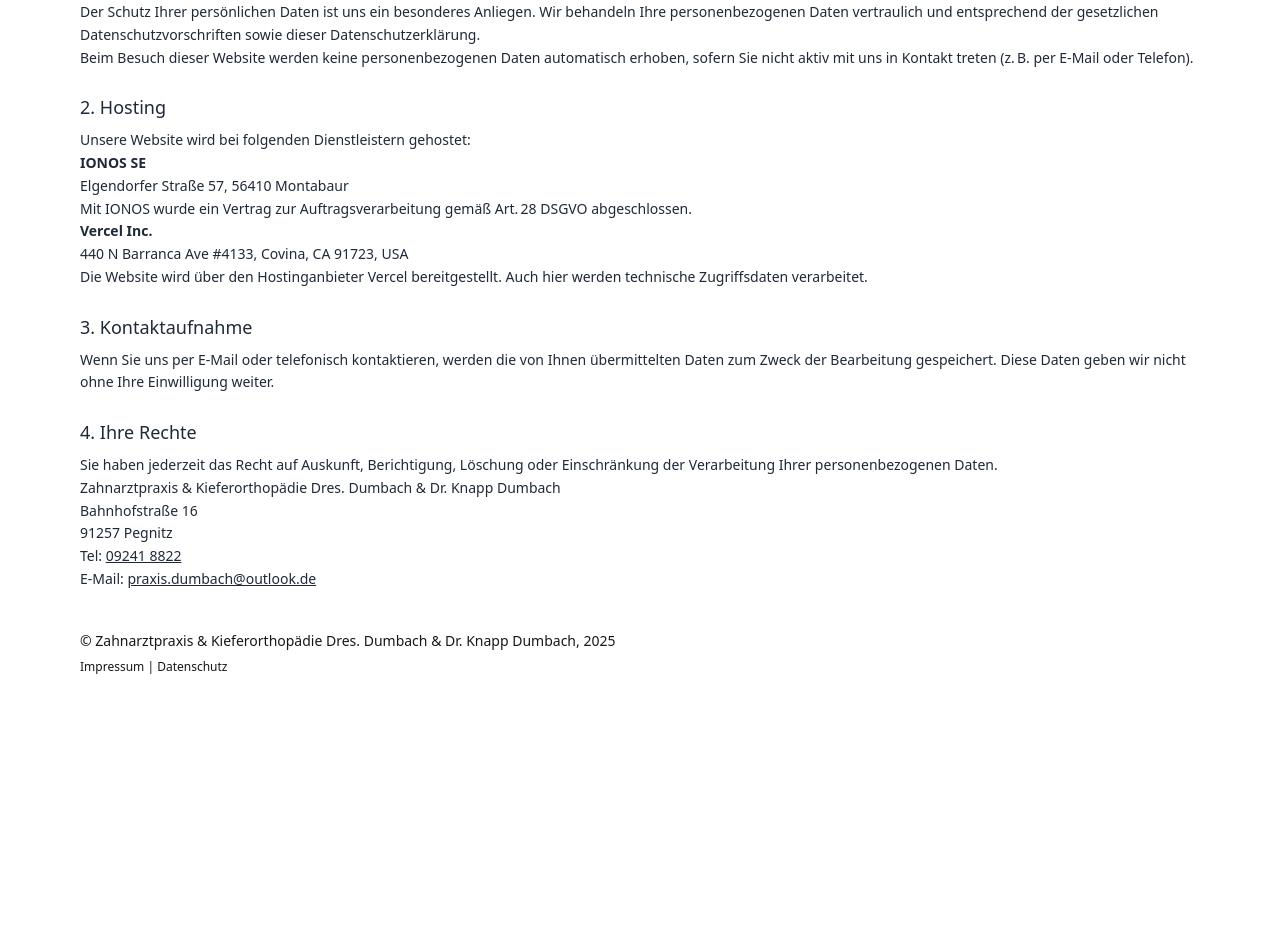
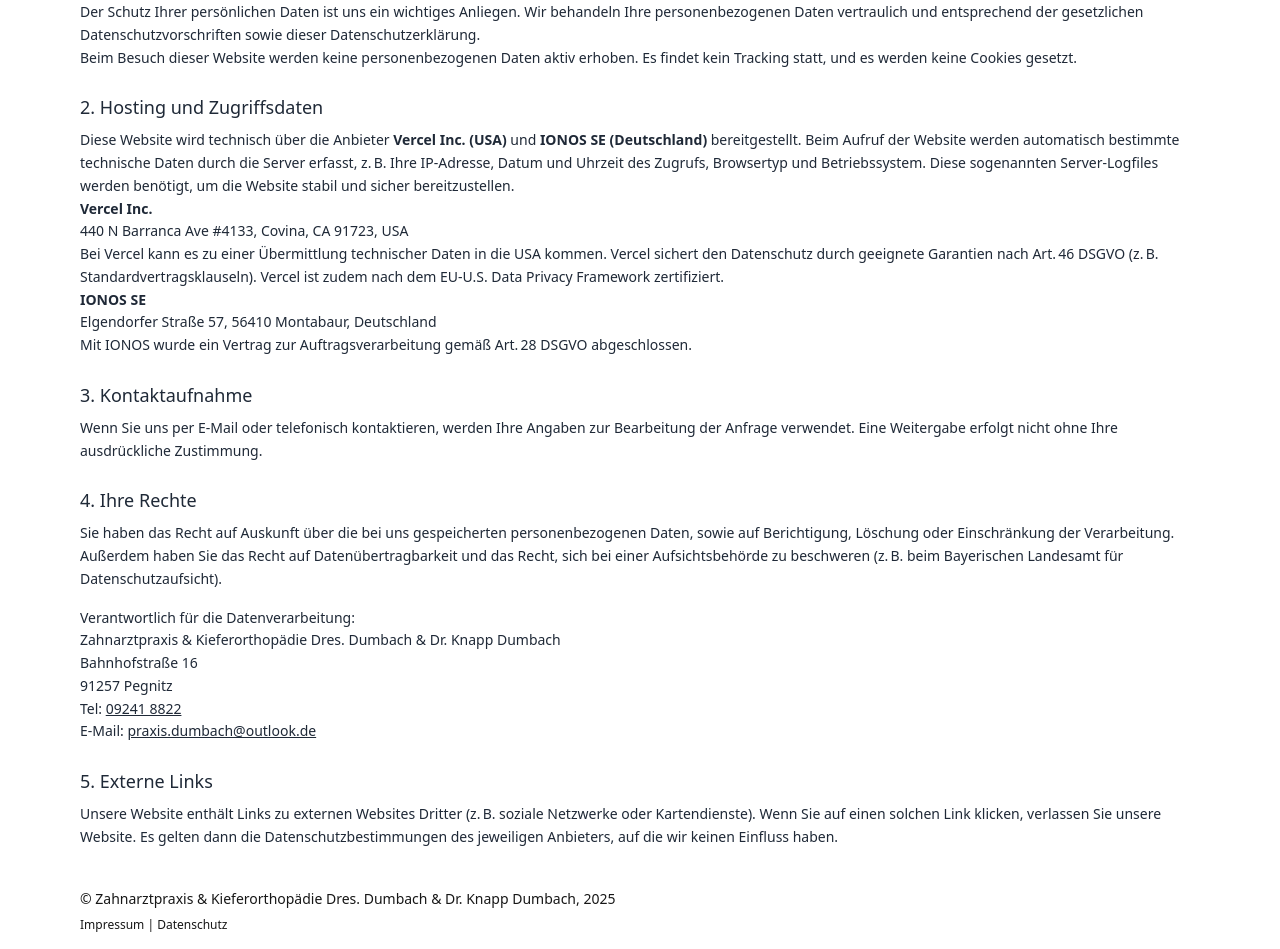
Before and after one commit to chrisknapp98/react-dentist-example, a Next.js app: page /datenschutz in a window 1280 px wide. Shown: the part 380-1329 px from the top of the page. Before the commit the page ends 1071 px from the top, so only its background shows below. Built offline with nearby package versions, Linux system fonts and the light colour scheme.

Commit message:
update privacy policy adding detail to vercel

```diff
--- a/src/app/datenschutz/page.tsx
+++ b/src/app/datenschutz/page.tsx
@@ -4,43 +4,55 @@ import { ContactHeaderWithLogo } from '../common/header/contactHeaderWithLogo';
 export default function Datenschutz() {
     return (
         <div className="font-sans">
-            {/* <div className="absolute top-0 left-0 w-full z-10"> */}
-                {/* <div className="fixed top-0 left-0 w-full z-50"> */}
             <ContactHeaderWithLogo />
 
-            <div className="px-6 mb-6 sm:px-20">
-                <h1 className="font-extralight text-2xl md:text-4xl">{"Datenschutzerklärung (Entwurf)".toUpperCase()}</h1>
+            <main className="px-6 mb-6 sm:px-20">
+                <h1 className="font-extralight text-2xl md:text-4xl uppercase">
+                    Datenschutzerklärung
+                </h1>
                 <hr className="my-4 border-t border-gray-300" />
-                    <div className="text-sm text-gray-800 space-y-6 leading-relaxed">
-                        <section>
+
+                <div className="text-sm text-gray-800 space-y-6 leading-relaxed">
+                    <article>
                         <h2 className="text-lg mb-2">1. Allgemeine Hinweise</h2>
                         <p>
-                            Der Schutz Ihrer persönlichen Daten ist uns ein besonderes Anliegen. Wir behandeln Ihre personenbezogenen Daten vertraulich und entsprechend der gesetzlichen Datenschutzvorschriften sowie dieser Datenschutzerklärung.
+                            Der Schutz Ihrer persönlichen Daten ist uns ein wichtiges Anliegen. Wir behandeln Ihre personenbezogenen Daten vertraulich und entsprechend der gesetzlichen Datenschutzvorschriften sowie dieser Datenschutzerklärung.
                         </p>
                         <p>
-                            Beim Besuch dieser Website werden keine personenbezogenen Daten automatisch erhoben, sofern Sie nicht aktiv mit uns in Kontakt treten (z. B. per E-Mail oder Telefon).
+                            Beim Besuch dieser Website werden keine personenbezogenen Daten aktiv erhoben. Es findet kein Tracking statt, und es werden keine Cookies gesetzt.
                         </p>
-                        </section>
+                    </article>
 
-                        <section>
-                        <h2 className="text-lg mb-2">2. Hosting</h2>
-                        <p>Unsere Website wird bei folgenden Dienstleistern gehostet:</p>
-                        <p><strong>IONOS SE</strong><br />Elgendorfer Straße 57, 56410 Montabaur<br />Mit IONOS wurde ein Vertrag zur Auftragsverarbeitung gemäß Art. 28 DSGVO abgeschlossen.</p>
-                        <p><strong>Vercel Inc.</strong><br />440 N Barranca Ave #4133, Covina, CA 91723, USA<br />Die Website wird über den Hostinganbieter Vercel bereitgestellt. Auch hier werden technische Zugriffsdaten verarbeitet.</p>
-                        </section>
+                    <article>
+                        <h2 className="text-lg mb-2">2. Hosting und Zugriffsdaten</h2>
+                        <p>
+                            Diese Website wird technisch über die Anbieter <strong>Vercel Inc. (USA)</strong> und <strong>IONOS SE (Deutschland)</strong> bereitgestellt. Beim Aufruf der Website werden automatisch bestimmte technische Daten durch die Server erfasst, z. B. Ihre IP-Adresse, Datum und Uhrzeit des Zugrufs, Browsertyp und Betriebssystem. Diese sogenannten Server-Logfiles werden benötigt, um die Website stabil und sicher bereitzustellen.
+                        </p>
+                        <p>
+                            <strong>Vercel Inc.</strong><br />
+                            440 N Barranca Ave #4133, Covina, CA 91723, USA<br />
+                            Bei Vercel kann es zu einer Übermittlung technischer Daten in die USA kommen. Vercel sichert den Datenschutz durch geeignete Garantien nach Art. 46 DSGVO (z. B. Standardvertragsklauseln). Vercel ist zudem nach dem EU-U.S. Data Privacy Framework zertifiziert.
+                        </p>
+                        <p>
+                            <strong>IONOS SE</strong><br />
+                            Elgendorfer Straße 57, 56410 Montabaur, Deutschland<br />
+                            Mit IONOS wurde ein Vertrag zur Auftragsverarbeitung gemäß Art. 28 DSGVO abgeschlossen.
+                        </p>
+                    </article>
 
-                        <section>
+                    <article>
                         <h2 className="text-lg mb-2">3. Kontaktaufnahme</h2>
                         <p>
-                            Wenn Sie uns per E-Mail oder telefonisch kontaktieren, werden die von Ihnen übermittelten Daten zum Zweck der Bearbeitung gespeichert. Diese Daten geben wir nicht ohne Ihre Einwilligung weiter.
+                            Wenn Sie uns per E-Mail oder telefonisch kontaktieren, werden Ihre Angaben zur Bearbeitung der Anfrage verwendet. Eine Weitergabe erfolgt nicht ohne Ihre ausdrückliche Zustimmung.
                         </p>
-                        </section>
+                    </article>
 
-                        <section>
+                    <article>
                         <h2 className="text-lg mb-2">4. Ihre Rechte</h2>
                         <p>
-                            Sie haben jederzeit das Recht auf Auskunft, Berichtigung, Löschung oder Einschränkung der Verarbeitung Ihrer personenbezogenen Daten.
+                            Sie haben das Recht auf Auskunft über die bei uns gespeicherten personenbezogenen Daten, sowie auf Berichtigung, Löschung oder Einschränkung der Verarbeitung. Außerdem haben Sie das Recht auf Datenübertragbarkeit und das Recht, sich bei einer Aufsichtsbehörde zu beschweren (z. B. beim Bayerischen Landesamt für Datenschutzaufsicht).
                         </p>
+                        <p className="mt-4 font-medium">Verantwortlich für die Datenverarbeitung:</p>
                         <address className="not-italic">
                             Zahnarztpraxis & Kieferorthopädie Dres. Dumbach & Dr. Knapp Dumbach<br />
                             Bahnhofstraße 16<br />
@@ -48,10 +60,17 @@ export default function Datenschutz() {
                             Tel: <a href="tel:092418822" className="underline">09241 8822</a><br />
                             E-Mail: <a href="mailto:praxis.dumbach@outlook.de" className="underline">praxis.dumbach@outlook.de</a>
                         </address>
-                        </section>
-                    </div>
+                    </article>
+                    <article>
+                        <h2 className="text-lg mb-2">5. Externe Links</h2>
+                        <p>
+                            Unsere Website enthält Links zu externen Websites Dritter (z. B. soziale Netzwerke oder Kartendienste). Wenn Sie auf einen solchen Link klicken, verlassen Sie unsere Website. Es gelten dann die Datenschutzbestimmungen des jeweiligen Anbieters, auf die wir keinen Einfluss haben.
+                        </p>
+                    </article>
                 </div>
+            </main>
+
             <Footer />
         </div>
-    )
+    );
 }
```
